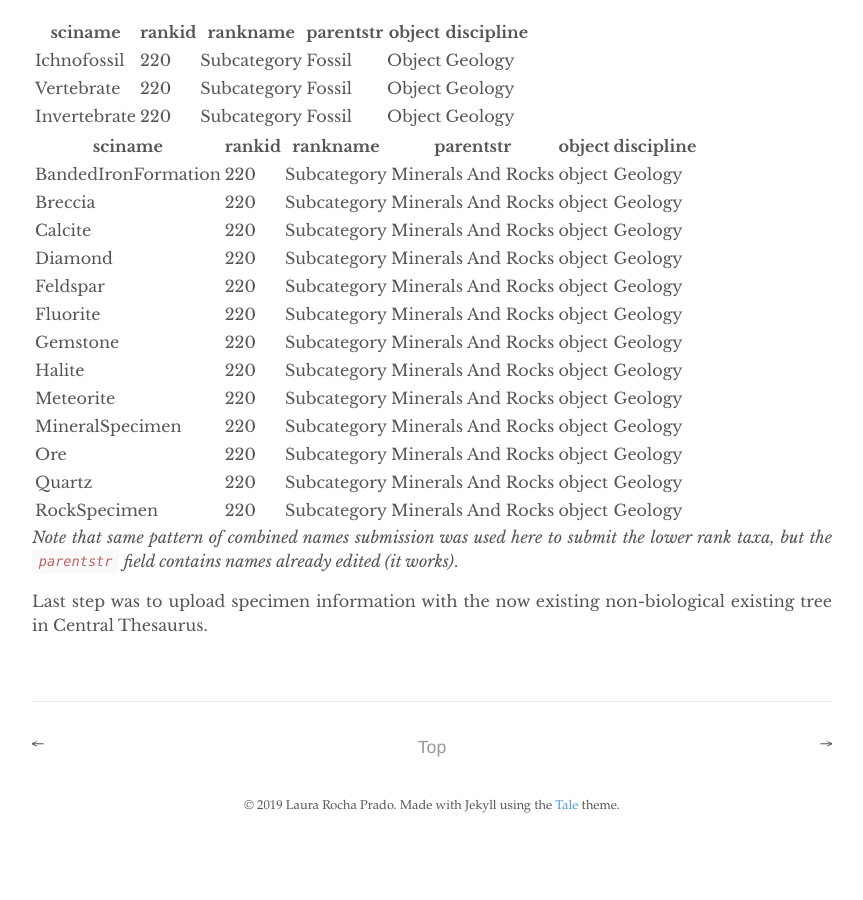
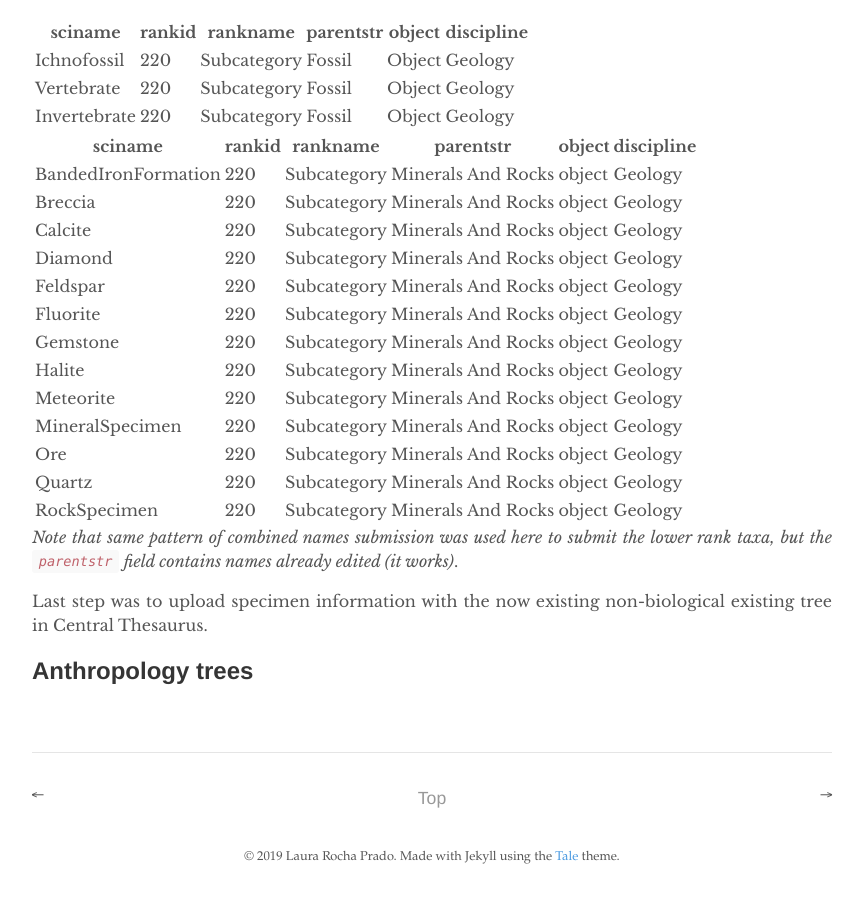
Before and after one commit to arbolitoloco/uw2020, a Jekyll site: the page built from _posts/2018-11-16-non-biological-tree-experiments.md, in a window 1280 px wide and 900 px high, scrolled down 2038 px. Shown: the whole window, without its empty margins (208-1071 px from the left). Built offline with Jekyll 4.4.1, drawn with Linux system fonts in a browser that asks for light colours; before the commit the page ends 2887 px from its top, so only the background shows below that.

Commit message:
Update 2018-11-16-non-biological-tree-experiments.md

```diff
--- a/_posts/2018-11-16-non-biological-tree-experiments.md
+++ b/_posts/2018-11-16-non-biological-tree-experiments.md
@@ -80,3 +80,5 @@ RockSpecimen        | 220    | Subcategory | Minerals And Rocks | object | Geolo
 *Note that same pattern of combined names submission was used here to submit the lower rank taxa, but the `parentstr` field contains names already edited (it works)*.
 
 Last step was to upload specimen information with the now existing non-biological existing tree in Central Thesaurus.
+
+## Anthropology trees
```
